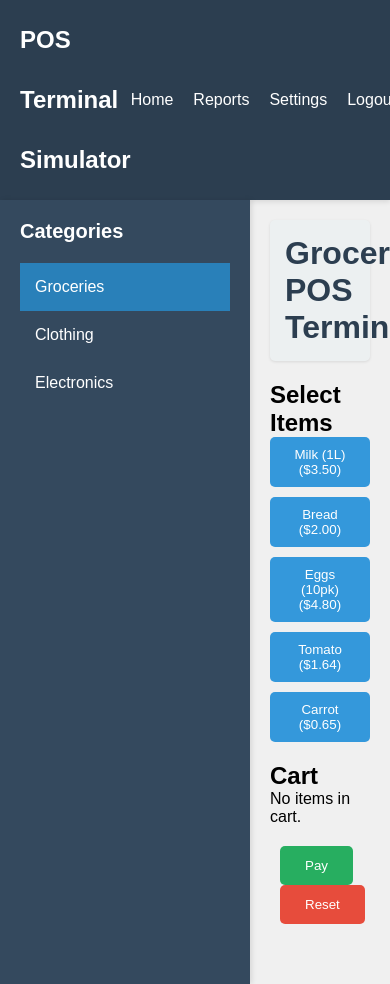
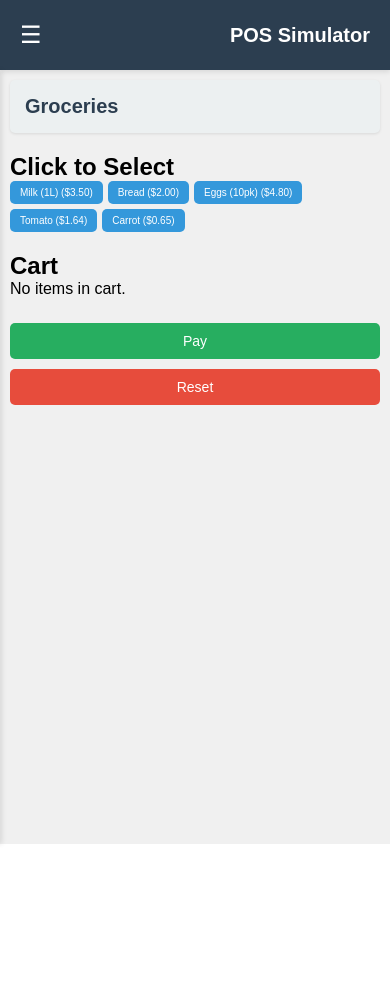
Before and after one commit to meetraghuk/grocery-pos, a React (Create React App) app: page / in a window 390 px wide. After the commit the page ends 844 px from the top, so only its background shows below. Built offline with nearby package versions, Linux system fonts and the light colour scheme.

Commit message:
commit stable

```diff
--- a/src/App.css
+++ b/src/App.css
@@ -19,7 +19,14 @@
   justify-content: space-between;
   align-items: center;
   box-shadow: 0 2px 5px rgba(0, 0, 0, 0.1);
-  line-height: 60px;
+  position: relative;
+  height: 70px; /* Fixed height as requested */
+}
+
+.hamburger {
+  display: none;
+  font-size: 24px;
+  cursor: pointer;
 }
 
 .top-nav .logo {
@@ -46,7 +53,7 @@
 /* Main Container */
 .main-container {
   display: flex;
-  height: calc(100vh - 60px); /* Adjust for top nav height */
+  height: calc(100vh - 70px); /* Adjusted for 70px top nav */
 }
 
 /* Sidebar */
@@ -57,6 +64,7 @@
   padding: 20px;
   height: 100%;
   box-shadow: 2px 0 5px rgba(0, 0, 0, 0.1);
+  transition: transform 0.3s ease-in-out;
 }
 
 .sidebar h3 {
@@ -120,6 +128,8 @@
   border-radius: 5px;
   cursor: pointer;
   transition: background-color 0.3s;
+  font-size: 14px;
+  min-width: 120px;
 }
 
 .item-button:hover {
@@ -156,6 +166,7 @@
   border-radius: 5px;
   cursor: pointer;
   transition: background-color 0.3s;
+  font-size: 16px;
 }
 
 .pay-button {
@@ -184,3 +195,90 @@
   border-radius: 5px;
   box-shadow: 0 1px 3px rgba(0, 0, 0, 0.1);
 }
+
+/* Responsive Design */
+@media (max-width: 768px) {
+  .top-nav {
+    height: 70px; /* Maintain fixed height */
+    flex-wrap: wrap;
+  }
+
+  .hamburger {
+    display: block;
+  }
+
+  .top-nav-links {
+    display: none;
+  }
+
+  .main-container {
+    flex-direction: column;
+    height: auto;
+  }
+
+  .sidebar {
+    width: 100%;
+    position: fixed;
+    top: 70px; /* Adjusted for 70px top nav */
+    left: 0;
+    transform: translateX(-100%);
+    z-index: 1000;
+    height: calc(100vh - 70px);
+  }
+
+  .sidebar.open {
+    transform: translateX(0);
+  }
+
+  .content {
+    padding: 10px;
+  }
+
+  .header h1 {
+    font-size: 24px;
+  }
+
+  .item-button {
+    padding: 8px 15px;
+    font-size: 12px;
+    min-width: 100px;
+  }
+
+  .pay-button,
+  .reset-button {
+    padding: 10px 20px;
+    font-size: 14px;
+    width: 100%;
+    margin: 5px 0;
+  }
+
+  .qr-code {
+    padding: 10px;
+  }
+
+  .qr-code canvas {
+    width: 100% !important;
+    height: auto !important;
+    max-width: 200px;
+  }
+}
+
+@media (max-width: 480px) {
+  .top-nav .logo {
+    font-size: 20px;
+  }
+
+  .header h1 {
+    font-size: 20px;
+  }
+
+  .item-list {
+    gap: 5px;
+  }
+
+  .item-button {
+    padding: 6px 10px;
+    font-size: 10px;
+    min-width: 80px;
+  }
+}
--- a/src/App.js
+++ b/src/App.js
@@ -7,6 +7,7 @@ function App() {
   const [showQR, setShowQR] = useState(false);
   const [receiptData, setReceiptData] = useState(null);
   const [activeCategory, setActiveCategory] = useState("Groceries");
+  const [isSidebarOpen, setIsSidebarOpen] = useState(false);
 
   const categories = {
     Groceries: [
@@ -24,6 +25,14 @@ function App() {
     Electronics: [
       {name: "Headphones", price: 25.0},
       {name: "USB Cable", price: 5.0},
+    ],
+    "Food & Beverages": [
+      // New category
+      {name: "Coffee (500g)", price: 8.99},
+      {name: "Orange Juice (1L)", price: 4.25},
+      {name: "Chocolate Bar", price: 1.99},
+      {name: "Soda Can (330ml)", price: 1.5},
+      {name: "Bottled Water (500ml)", price: 0.99},
     ],
   };
 
@@ -84,11 +93,18 @@ function App() {
     setReceiptData(null);
   };
 
+  const toggleSidebar = () => {
+    setIsSidebarOpen(!isSidebarOpen);
+  };
+
   return (
     <div className="App">
       {/* Top Navigation */}
       <nav className="top-nav">
-        <div className="logo">POS Terminal Simulator</div>
+        <div className="hamburger" onClick={toggleSidebar}>
+          ☰
+        </div>
+        <div className="logo">POS Simulator</div>
         <ul className="top-nav-links">
           <li>
             <a href="#">Home</a>
@@ -108,14 +124,17 @@ function App() {
       {/* Main Container */}
       <div className="main-container">
         {/* Left Sidebar Navigation */}
-        <aside className="sidebar">
+        <aside className={`sidebar ${isSidebarOpen ? "open" : ""}`}>
           <h3>Categories</h3>
           <ul>
             {Object.keys(categories).map((category) => (
               <li
                 key={category}
                 className={activeCategory === category ? "active" : ""}
-                onClick={() => setActiveCategory(category)}
+                onClick={() => {
+                  setActiveCategory(category);
+                  setIsSidebarOpen(false);
+                }}
               >
                 {category}
               </li>
@@ -126,11 +145,11 @@ function App() {
         {/* Content Area */}
         <div className="content">
           <header className="header">
-            <h1>{activeCategory} POS Terminal</h1>
+            <h1>{activeCategory}</h1>
           </header>
 
           <div className="item-selection">
-            <h2>Select Items</h2>
+            <h2>Click to Select</h2>
             <div className="item-list">
               {categories[activeCategory].map((item) => (
                 <button
```
